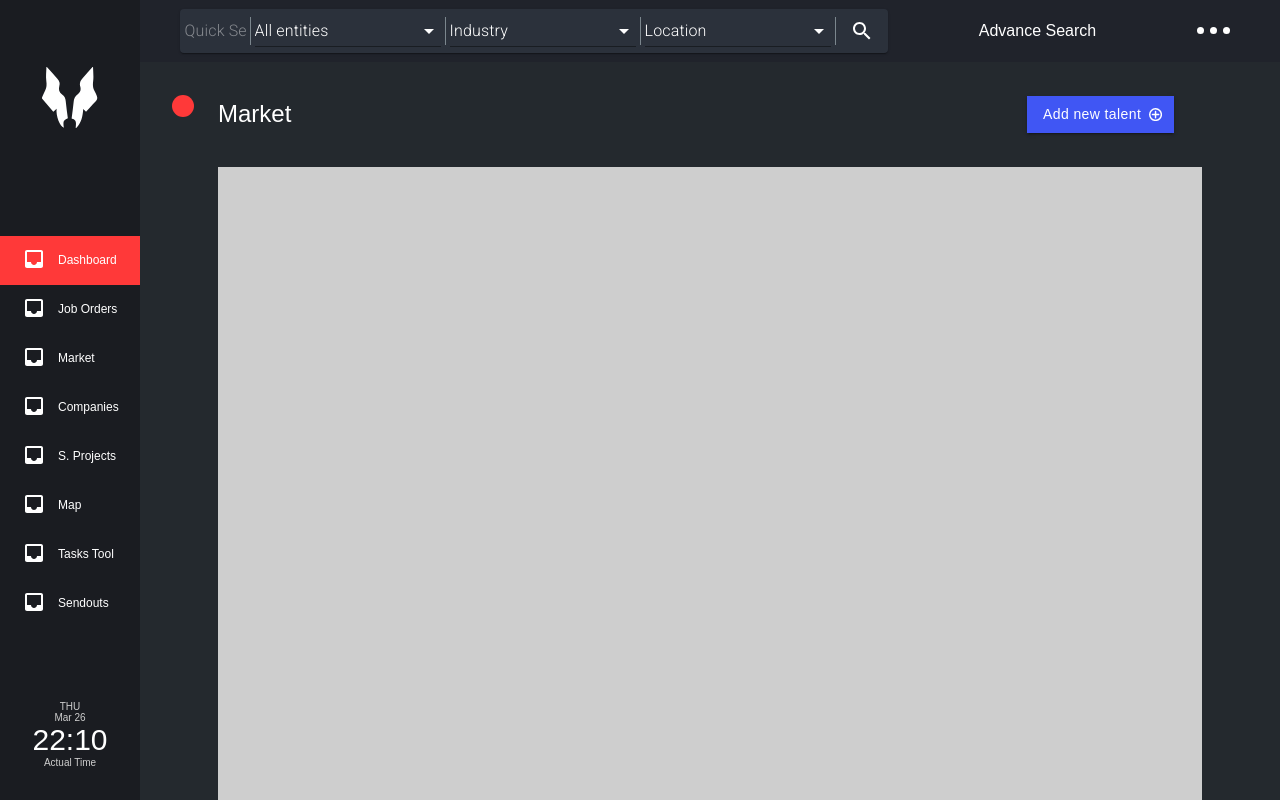
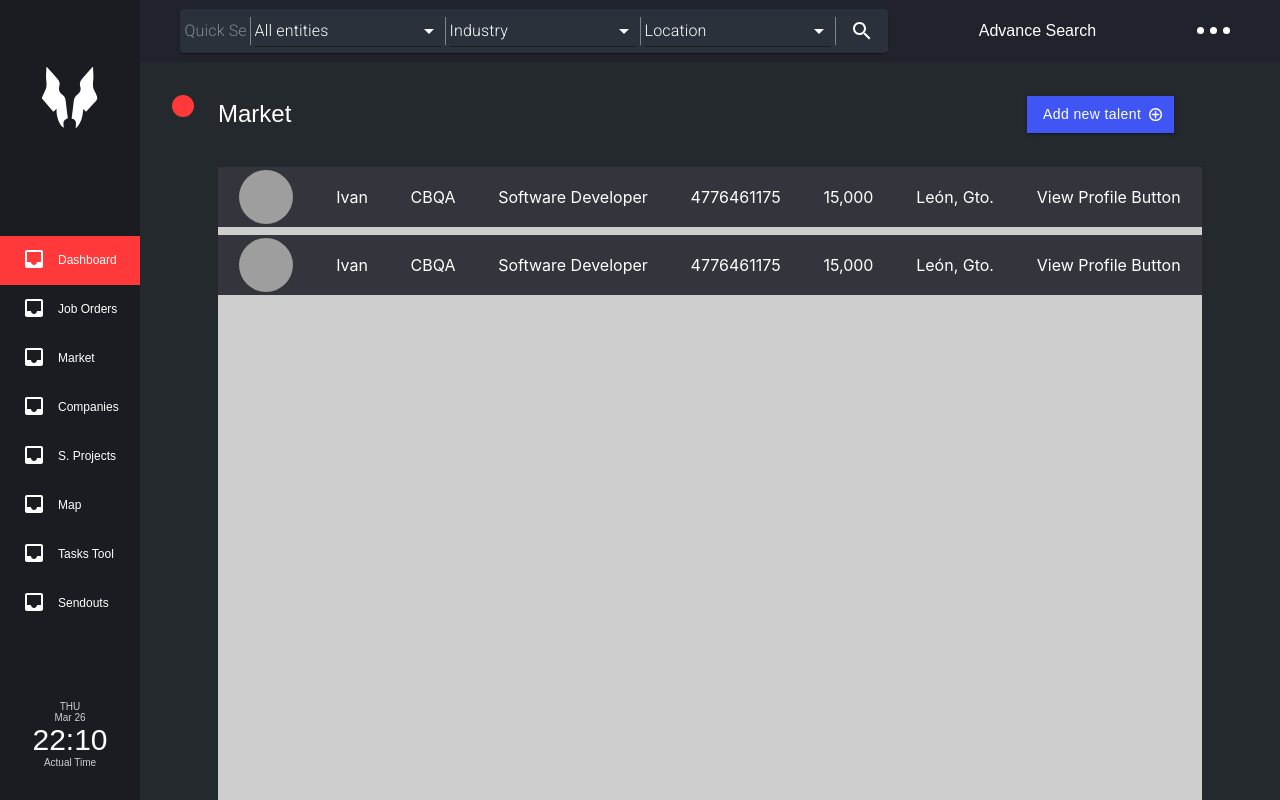
Before and after one commit to Ciip1996/gpac_demo, a React (Create React App) app in the folder dashboard/: page / in a window 1280 px wide. Built offline with nearby package versions, Linux system fonts and the light colour scheme; no server answers; grey boxes are pictures that could not be loaded.

Commit message:
Basic layout for ClientCard

```diff
--- /dev/null
+++ b/dashboard/src/components/common/ClientCard/index.jsx
@@ -0,0 +1,45 @@
+// @flow
+import React from 'react';
+import { styles } from './styles';
+import { UserImage } from '../atoms';
+
+type ClientCardProps = {
+  name: string,
+  insustry: string,
+  jobPosition: string,
+  phone: string,
+  salary: string,
+  location: string,
+  image: string
+};
+
+const ClientCard = (props: ClientCardProps) => {
+  const { name, insustry, jobPosition, phone, salary, location, image } = props;
+
+  return (
+    <div>
+      <div style={styles.clientCardWrapper}>
+        <UserImage cover={image} width={54} height={54} />
+        <div>{name}</div>
+        <div>{insustry}</div>
+        <div>{jobPosition}</div>
+        <div>{phone}</div>
+        <div>{salary}</div>
+        <div>{location}</div>
+        <div>View Profile Button</div>
+      </div>
+      <div style={styles.clientCardWrapper}>
+        <UserImage cover={image} width={54} height={54} />
+        <div>{name}</div>
+        <div>{insustry}</div>
+        <div>{jobPosition}</div>
+        <div>{phone}</div>
+        <div>{salary}</div>
+        <div>{location}</div>
+        <div>View Profile Button</div>
+      </div>
+    </div>
+  );
+};
+
+export default ClientCard;
--- /dev/null
+++ b/dashboard/src/components/common/ClientCard/styles.js
@@ -0,0 +1,14 @@
+import { colors } from '../../../res';
+
+export const styles = {
+  clientCardWrapper: {
+    display: 'flex',
+    flexDirection: 'row',
+    height: 60,
+    backgroundColor: colors.clientCardBackground,
+    color: colors.white,
+    alignItems: 'center',
+    justifyContent: 'space-around',
+    marginBottom: 8
+  }
+};
--- a/dashboard/src/components/common/atoms/SearchBar/styles.js
+++ b/dashboard/src/components/common/SearchBar/styles.js
@@ -1,4 +1,4 @@
-import { colors } from '../../../../res';
+import { colors } from '../../../res';
 
 export const styles = {
   container: {
--- a/dashboard/src/components/common/atoms/Selector/index.jsx
+++ b/dashboard/src/components/common/atoms/Selector/index.jsx
@@ -11,7 +11,7 @@ type SelectorProps = {
   customStyle?: object
 };
 
-const customStyles = theme => ({
+const customStyles = () => ({
   icon: {
     color: 'white'
   },
--- /dev/null
+++ b/dashboard/src/components/common/atoms/UserImage/index.jsx
@@ -0,0 +1,30 @@
+// @flow
+import React from 'react';
+
+type Props = {
+  cover: any,
+  width?: number,
+  height?: number
+};
+
+const UserImage = (props: Props) => {
+  const { cover, width, height } = props;
+  return (
+    <img
+      src={cover}
+      alt="user"
+      style={{
+        width,
+        height,
+        borderRadius: width
+      }}
+    />
+  );
+};
+
+UserImage.defaultProps = {
+  width: 50,
+  height: 50
+};
+
+export default UserImage;
--- /dev/null
+++ b/dashboard/src/components/common/atoms/UserImage/styles.js
@@ -0,0 +1,3 @@
+const styles = {};
+
+export default styles;
--- a/dashboard/src/components/common/atoms/index.jsx
+++ b/dashboard/src/components/common/atoms/index.jsx
@@ -1,7 +1,7 @@
 import AccentButton from './AccentButton';
 import SimpleList from './SimpleList';
 import Time from './Time';
-import SearchBar from './SearchBar';
 import Selector from './Selector';
+import UserImage from './UserImage';
 
-export { AccentButton, SimpleList, Time, SearchBar, Selector };
+export { AccentButton, SimpleList, Time, UserImage, Selector };
--- a/dashboard/src/components/common/index.js
+++ b/dashboard/src/components/common/index.js
@@ -0,0 +1,5 @@
+import ClientCard from './ClientCard';
+import SearchBar from './SearchBar';
+import Sidebar from './Sidebar';
+
+export { ClientCard, SearchBar, Sidebar };
--- a/dashboard/src/components/pages/Market/index.jsx
+++ b/dashboard/src/components/pages/Market/index.jsx
@@ -1,7 +1,8 @@
 // @flow
 import React, { Component } from 'react';
 import { styles } from './styles';
-import { AccentButton, SearchBar } from '../../common/atoms';
+import { AccentButton } from '../../common/atoms';
+import { SearchBar, ClientCard } from '../../common';
 
 class Market extends Component {
   constructor(props) {
@@ -23,7 +24,17 @@ class Market extends Component {
             <p style={styles.label}>Market</p>
             <AccentButton width={175} text="Add new talent" />
           </div>
-          <div style={styles.listWrapper}> </div>
+          <div style={styles.listWrapper}>
+            <ClientCard
+              name="Ivan"
+              insustry="CBQA"
+              jobPosition="Software Developer"
+              phone="4776461175"
+              salary="15,000"
+              location="León, Gto."
+              image="https://clipartart.com/images/profile-image-icon-clipart-1.png"
+            />
+          </div>
         </div>
       </div>
     );
--- a/dashboard/src/res/colors/index.jsx
+++ b/dashboard/src/res/colors/index.jsx
@@ -10,7 +10,9 @@ const colors = {
   searchBarContainer: '#20232B',
   searchBar: '#2B313B',
   accentButton: '#4056F4',
-  divider: '#7B868D'
+  divider: '#7B868D',
+  shadow: '60617029',
+  clientCardBackground: '#34343C'
 };
 
 export default colors;
```
Also changed, not shown: dashboard/src/components/common/SearchBar/index.jsx (renamed from dashboard/src/components/common/atoms/SearchBar/index.jsx, +4 -4 lines).
